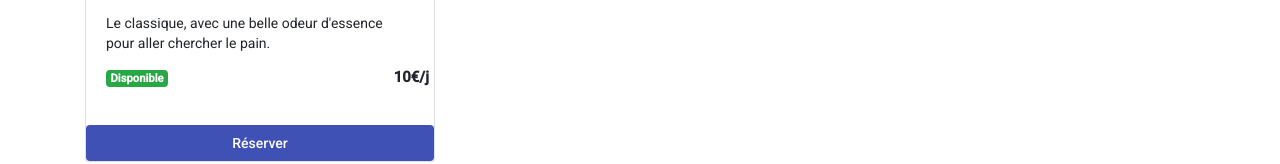
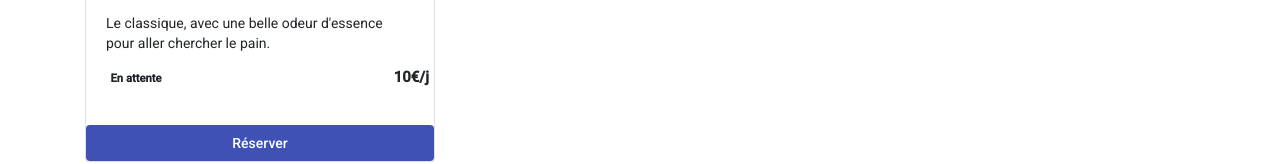
Before and after one commit to ABourneron/MobyTM, an Angular app: page / in a window 1280 px wide. Shown: the part 904-1068 px from the top of the page. Built offline with nearby package versions, Linux system fonts and the light colour scheme.

Commit message:
remove bootstrap script

```diff
--- a/angular.json
+++ b/angular.json
@@ -57,7 +57,6 @@
               "src/styles.scss"
             ],
             "scripts": [
-              "../node_modules/bootstrap/dist/js/bootstrap.min.js"
             ]
           },
           "configurations": {
--- a/src/app/accueil/accueil.component.ts
+++ b/src/app/accueil/accueil.component.ts
@@ -27,7 +27,7 @@ export class AccueilComponent implements OnInit {
     },
     {
       name: 'Solex',
-      status: 'Disponible',
+      status: 'En attente',
       desc: "Le classique, avec une belle odeur d'essence pour aller chercher le pain.",
       price: '10€/j'
     }
```
